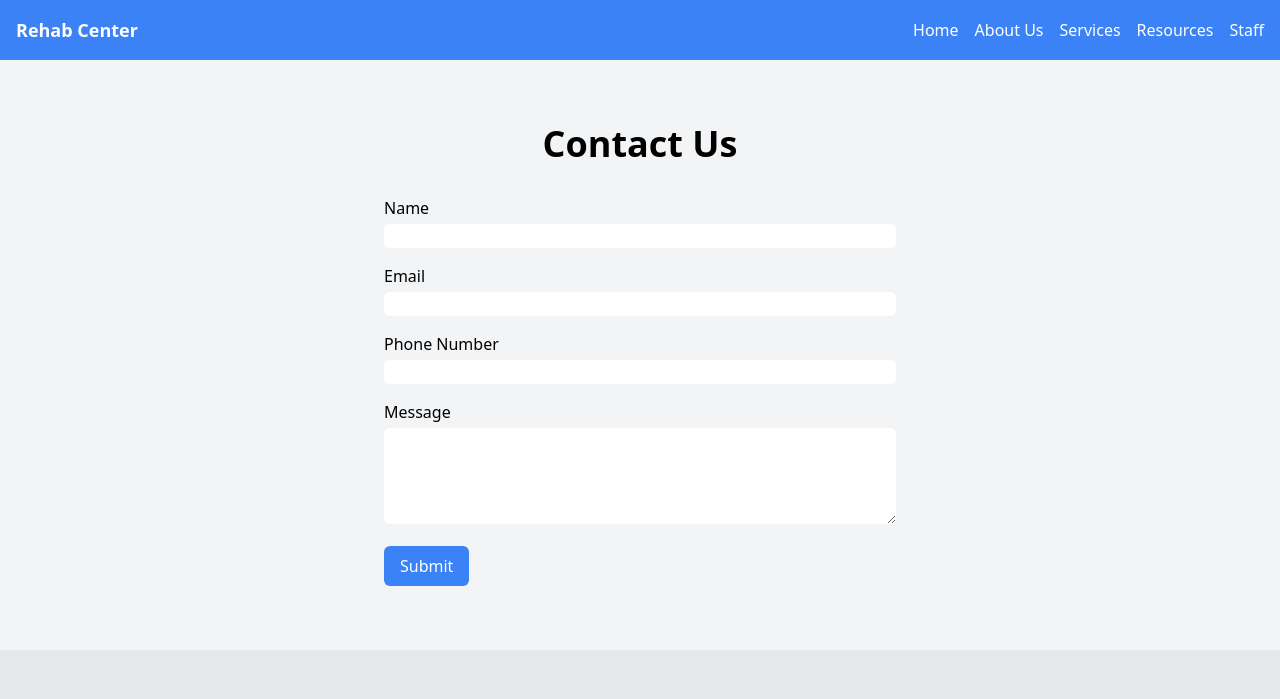
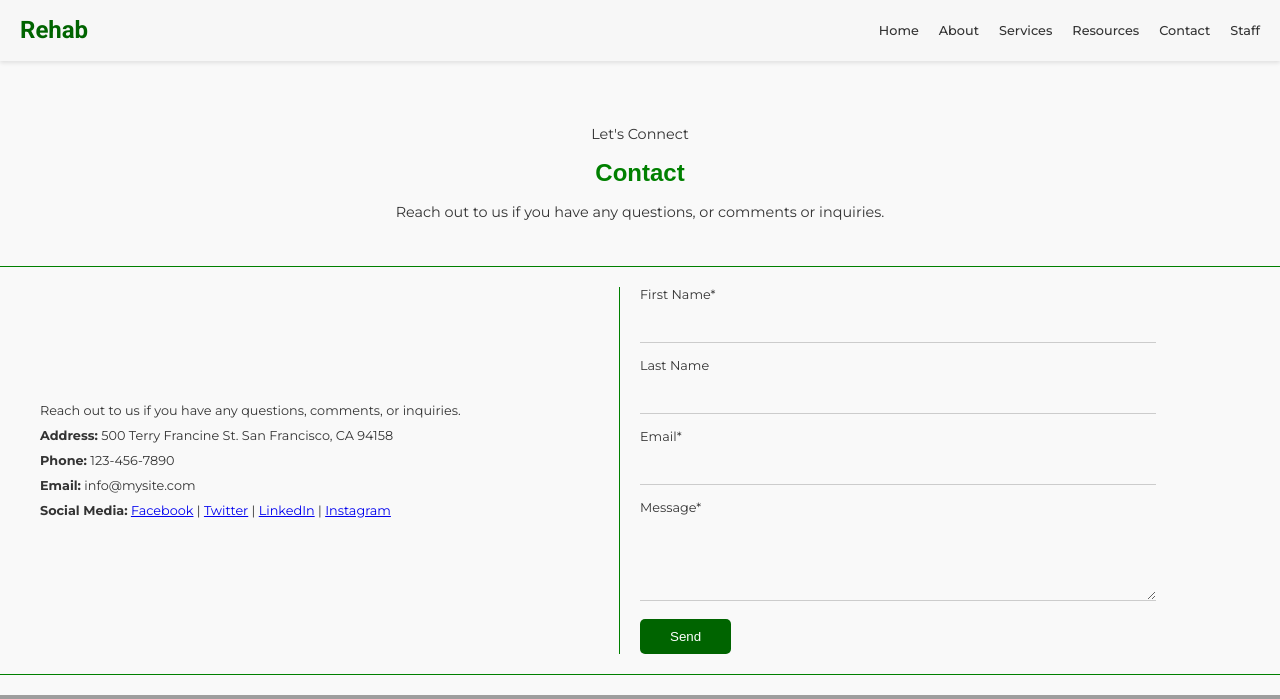
Before and after one commit to Jabrahamjohn/Rehab, a Flask app: page /contact in a window 1280 px wide. Shown: the top 699 px of the page. Run offline with Flask 3, Linux system fonts and the light colour scheme; grey boxes are pictures that could not be loaded.

Commit message:
static pages complete

```diff
--- a/rehab_app/static/about.css
+++ b/rehab_app/static/about.css
@@ -70,7 +70,7 @@ nav {
 .about-content p {
     font-family: "Montserrat", sans-serif;
     font-size: 0.8rem;
-    color: #006400;
+    color: #333;
     margin-top: 10px;
     max-width: 800px;
     margin-left: auto;
@@ -78,7 +78,7 @@ nav {
 }
 
 .mission-section {
-    background-color: #e2bdff;
+    background-color: #d3d3d3;
     display: flex;
     padding: 50px 20px;
     text-align: left;
@@ -105,7 +105,7 @@ nav {
 .mission-content p {
     font-family: "Montserrat", sans-serif;
     font-size: 0.8rem;
-    color: #006400;
+    color: #333;
     margin-top: 10px;
 }
 
--- /dev/null
+++ b/rehab_app/static/contact.css
@@ -0,0 +1,154 @@
+/* styles.css */
+@import url('https://fonts.googleapis.com/css2?family=Montserrat:ital,wght@0,100..900;1,100..900&family=Roboto:ital,wght@0,100;0,300;0,400;0,500;0,700;0,900;1,100;1,300;1,400;1,500;1,700;1,900&display=swap');
+body, html {
+    margin: 0;
+    padding: 0;
+    font-family: "Roboto", sans-serif;
+    background-color: #f9f9f9;
+}
+
+header {
+    background-color: #f7f7f7;
+    padding: 10px 20px;
+    margin-bottom: 0;
+    box-shadow: 0 2px 4px rgba(0,0,0,0.1);
+}
+
+nav {
+    display: flex;
+    justify-content: space-between;
+    align-items: center;
+}
+
+.logo {
+    font-size: 24px;
+    font-weight: bold;
+    color: #006400;
+}
+
+.nav-links {
+    font-family: "Montserrat", sans-serif;
+    font-size: 0.8rem;
+    list-style: none;
+    display: flex;
+    gap: 20px;
+}
+
+.nav-links li {
+    display: inline;
+}
+
+.nav-links a {
+    text-decoration: none;
+    color: #333;
+    font-weight: 500;
+    transition: color 0.3s;
+}
+
+.nav-links a:hover {
+    color: #006400;
+}
+
+.contact-main {
+    padding-top: 20px;
+    padding-bottom: 20px;
+    text-align: center;
+}
+
+.title {
+    padding: 30px;
+    color: green;
+}
+
+.title h1{
+    color: green;
+    font-family: "Robot", sans-serif;
+    font-size: 1.5rem;
+}
+
+
+.title p {
+    font-family: "Montserrat", sans-serif;
+    color: #333;
+    font-size: 0.9rem;
+}
+
+
+.contact-info {
+    padding: 20px;
+    margin-bottom: 20px;
+    display: flex;
+    align-items: center;
+    display-content: spread-evenly;
+    border-top: 1px solid green;
+    border-bottom: 1px solid green;
+    font-family: "Montserrat", sans-serif;
+    font-size: 0.8rem;
+    color: #333;
+}
+
+.contact-info h2 {
+    margin-bottom: 10px;
+}
+
+.contact-info .info {
+    text-align: left;
+    margin-left: 20px;
+    margin-bottom: 20px;
+}
+
+.contact-info .info p {
+    margin: 10px 0;
+}
+
+.contact-form {
+    text-align: left;
+    margin-left: auto;
+    border-left: 1px solid green;
+    padding-left: 20px;
+    width: 50%;
+}
+
+.contact-form .form-group {
+    margin-bottom: 15px;
+}
+
+.contact-form .form-group label {
+    display: block;
+    margin-bottom: 5px;
+}
+
+.contact-form .form-group input,
+.contact-form .form-group textarea {
+    width: 80%;
+    padding: 10px;
+    border-top: none;
+    border-left: none;
+    border-right: none;
+    border-bottom: 1px solid #ccc;
+    background-color: #f9f9f9;
+}
+
+.contact-form button {
+    padding: 10px 30px;
+    background-color: #006400;
+    border: none;
+    color: #fff;
+    border-radius: 5px;
+    cursor: pointer;
+}
+
+.contact-form button:hover {
+    background-color: #004d00;
+}
+
+.map {
+    margin-top: 20px;
+    text-align: center;
+    height: 200px;
+}
+
+.map iframe {
+    width: 100%;
+    height: 200px;
+}
--- a/rehab_app/templates/contact.html
+++ b/rehab_app/templates/contact.html
@@ -1,107 +1,70 @@
-<!-- templates/contact.html -->
-
 <!DOCTYPE html>
 <html lang="en">
-
 <head>
     <meta charset="UTF-8">
     <meta name="viewport" content="width=device-width, initial-scale=1.0">
-    <title>Contact Us - Rehab Center</title>
-    <link href="https://cdn.jsdelivr.net/npm/tailwindcss@^2.0/dist/tailwind.min.css" rel="stylesheet">
+    <title>Contact</title>
+    <link rel="stylesheet" href="{{ url_for('static', filename='contact.css') }}">
 </head>
-
-<body class="bg-gray-100">
-
-    <!-- Header Section -->
-    <header class="bg-blue-500 text-white py-4">
-        <div class="container mx-auto flex justify-between items-center px-4">
-            <a href="/" class="text-lg font-bold">Rehab Center</a>
+<body>
+    <header>
         <nav>
-                <ul class="flex space-x-4">
-                    <li><a href="/" class="hover:text-gray-200">Home</a></li>
-                    <li><a href="/about" class="hover:text-gray-200">About Us</a></li>
-                    <li><a href="/services" class="hover:text-gray-200">Services</a></li>
-                    <li><a href="/resources" class="hover:text-gray-200">Resources</a></li>
-                    <li><a href="/login" class="hover:text-gray-200">Staff</a"></a></li>
-
+            <div class="logo">Rehab</div>
+            <ul class="nav-links">
+                <li><a href="/">Home</a></li>
+                <li><a href="/about">About</a></li>
+                <li><a href="/services">Services</a></li>
+                <li><a href="/resources">Resources</a></li>
+                <li><a href="/contact">Contact</a></li>
+                <li><a href="/login">Staff</a></li>
             </ul>
         </nav>
+    </header>
+    <main class="contact-main">
+        <div class="title">
+            <p>Let's Connect</p>
+            <h1>Contact</h1>
+            <p>Reach out to us if you have any questions, or comments or inquiries.</p>
         </div>
-    </header>
-
-    <!-- Contact Form Section -->
-    <section class="py-16">
-        <div class="container mx-auto">
-            <h1 class="text-4xl font-bold text-center mb-8">Contact Us</h1>
-            <div class="max-w-lg mx-auto">
-                <form action="#" method="POST" class="space-y-4">
-                    <div>
-                        <label for="name" class="block mb-1">Name</label>
-                        <input type="text" id="name" name="name" class="w-full rounded-md border-gray-300 focus:border-blue-500 focus:ring focus:ring-blue-200">
+        <section class="contact-info">
+            <div class="info">
+                <p>Reach out to us if you have any questions, comments, or inquiries.</p>
+                <p><strong>Address:</strong> 500 Terry Francine St. San Francisco, CA 94158</p>
+                <p><strong>Phone:</strong> 123-456-7890</p>
+                <p><strong>Email:</strong> info@mysite.com</p>
+                <p><strong>Social Media:</strong>
+                    <a href="#">Facebook</a> |
+                    <a href="#">Twitter</a> |
+                    <a href="#">LinkedIn</a> |
+                    <a href="#">Instagram</a>
+                </p>
             </div>
-                    <div>
-                        <label for="email" class="block mb-1">Email</label>
-                        <input type="email" id="email" name="email" class="w-full rounded-md border-gray-300 focus:border-blue-500 focus:ring focus:ring-blue-200">
+            <form class="contact-form">
+                <div class="form-group">
+                    <label for="firstName">First Name*</label>
+                    <input type="text" id="firstName" name="firstName" required>
                 </div>
-                    <div>
-                        <label for="phone" class="block mb-1">Phone Number</label>
-                        <input type="tel" id="phone" name="phone" class="w-full rounded-md border-gray-300 focus:border-blue-500 focus:ring focus:ring-blue-200">
+                <div class="form-group">
+                    <label for="lastName">Last Name</label>
+                    <input type="text" id="lastName" name="lastName" required>
                 </div>
-                    <div>
-                        <label for="message" class="block mb-1">Message</label>
-                        <textarea id="message" name="message" rows="4" class="w-full rounded-md border-gray-300 focus:border-blue-500 focus:ring focus:ring-blue-200"></textarea>
+                <div class="form-group">
+                    <label for="email">Email*</label>
+                    <input type="email" id="email" name="email" required>
                 </div>
-                    <button type="submit" class="bg-blue-500 text-white px-4 py-2 rounded-md hover:bg-blue-600">Submit</button>
+                <div class="form-group">
+                    <label for="message">Message*</label>
+                    <textarea id="message" name="message" rows="4" required></textarea>
+                </div>
+                <button type="submit">Send</button>
             </form>
-            </div>
-        </div>
         </section>
-
-    <!-- Contact Information Section -->
-    <section class="bg-gray-200 py-16">
-        <div class="container mx-auto">
-            <div class="grid grid-cols-1 md:grid-cols-2 gap-8">
-                <div class="flex items-center justify-center">
-                    <!-- Embedded Google Map (Replace with your map iframe code or Google Maps API integration) -->
-                    <iframe src="https://www.google.com/maps/embed?pb=!1m18!1m12!1m3!1d10478.791509960646!2d-118.24260181286352!3d34.054794692556135!2m3!1f0!2f0!3f0!3m2!1i1024!2i768!4f13.1!3m3!1m2!1s0x0%3A0x0!2zMzTCsDM2JzE3LjciTiAxMTjCsDU4JzI2LjUiVw!5e0!3m2!1sen!2sus!4v1630360870857!5m2!1sen!2sus" width="400" height="300" style="border:0;" allowfullscreen="" loading="lazy"></iframe>
-                </div>
-                <div class="bg-blue-900 text-white p-8 rounded-lg">
-                    <h2 class="text-2xl font-bold mb-4">Contact Information</h2>
-                    <p class="text-lg mb-4">Feel free to contact us using the information below:</p>
-                    <ul class="list-disc list-inside">
-                        <li>Phone: 1-800-REHAB</li>
-                        <li>Email: <a href="mailto:rehab@example.com" class="text-white hover:underline">rehab@example.com</a></li>
-                        <li>Address: [Rehab Center Address]</li>
-                    </ul>
-                </div>
-            </div>
-        </div>
+        <section class="map">
+            <iframe src="https://www.google.com/maps/embed?pb=!1m18!1m12!1m3!1d3153.272649172193!2d-122.419415!3d37.7749295!2m3!1f0!2f0!3f0!3m2!1i1024!2i768!4f13.1!3m3!1m2!1s0x8085808d0f8f8ff1%3A0x9f0f4f4c6e6e6e6e!2s500%20Terry%20Francine%20St%2C%20San%20Francisco%2C%20CA%2094158%2C%20USA!5e0!3m2!1sen!2ske!4v1597402135914!5m2!1sen!2ske" width="600" height="450" style="border:0;" allowfullscreen="" aria-hidden="false" tabindex="0"></iframe>
         </section>
-
-    <!-- Footer Section -->
-    <footer class="bg-blue-500 text-white py-4 flex flex-wrap justify-center gap-8">
-        <div class="container mx-auto  p-8 rounded-lg shadow-md text-center w-80">
-            <li>Follow Us on:
-                <ul><a href="#" class="text-white hover:underline">LinkedIn</a></ul>
-                <ul><a href="#" class="text-white hover:underline">Instagram</a></ul>
-                <ul><a href="#" class="text-white hover:underline">Facebook</a></ul>
-                <ul><a href="#" class="text-white hover:underline">Twitter</a></ul>
-            </li>
-        </div>
-        <div class="container mx-auto  p-8 rounded-lg shadow-md text-center w-80">
-            <li>&copy; 2024 Rehab</li>
-            <li>All Rights Reserved</li>
-            <li><a href="/privacystatement" target="_blank" class="text-white hover:underline">Terms of Use & Privacy Policy </a></li>
-        </div>
-        <div class="container mx-auto  p-8 rounded-lg shadow-md text-center w-80">
-            <li><a href="#top" class="text-white hover:underline">Back to Top</a></li>
-            <li><a href="/contact" class="text-white hover:underline">Contact Us</a></li>
-            <li><a href="/virtualtour" class="text-white hover:underline">virtual tour</a></li>
-            <li><a href="/sitemap" class="text-white hover:underline">sitemap</a></li>
-            <li><a href="/resources" class="text-white hover:underline" target="_blank">FAQ</a></li>
-        </div>
+    </main>
+    <footer>
+        <p>&copy; 2024 Rehab. All rights reserved.</p>
     </footer>
-
 </body>
-
 </html>
```
Also changed, not shown: rehab_app/static/login.css (added, +117 -0 lines), rehab_app/static/resources.css (added, +119 -0 lines), rehab_app/templates/login.html (+32 -26 lines), rehab_app/templates/resources.html (+45 -92 lines). Lines whose indentation alone changed are shown as unchanged.
